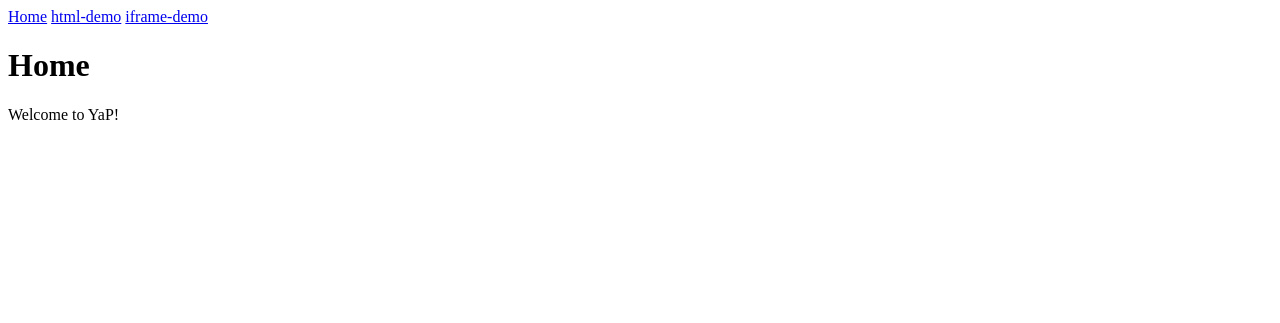
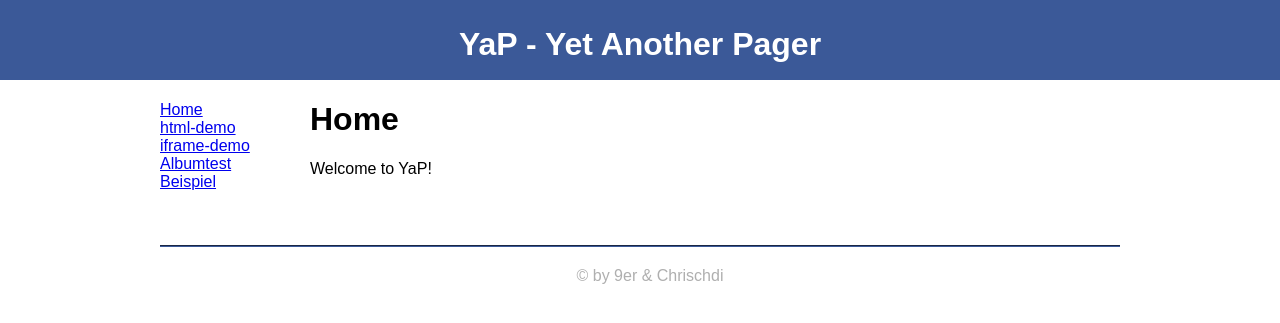
Before and after one commit to chrischdi/YaP, a PHP site: page / in a window 1280 px wide. Shown: the top 323 px of the page. Run offline with PHP 8.4, Linux system fonts and the light colour scheme.

Commit message:
Added inc/adminbrowser: a filebrowser for the backend, to upload photos, etc. ATTENTION: Still under construction! Added inc/plugins/album.php: a Album Plugin for pages. Not final! Done some fixes. New Preview in index.php!

```diff
--- a/inc/adminnav.php
+++ b/inc/adminnav.php
@@ -16,6 +16,7 @@ class AdminNav extends Nav{
 			$this->sitemap[] = array("general", "general");
 			$this->sitemap[] = array("page", "pages");
 			$this->sitemap[] = array("user", "users");
+			$this->sitemap[] = array("browser", "browser");
 		}
 		$this->sitemap[] = array("logout", "logout");
 		$this->itemcounter = 0;
--- a/inc/adminpanel.php
+++ b/inc/adminpanel.php
@@ -14,6 +14,7 @@ include("inc/adminlogin.php");
 include("inc/admingeneral.php");
 include("inc/adminpage.php");
 include("inc/adminuser.php");
+include("inc/adminbrowser.php");
 
 
 class AdminPanel {
@@ -79,6 +80,9 @@ class AdminPanel {
 			case "general":
 				$this->page = &new AdminGeneral($db);
 				break;
+			case "browser":
+				$this->page = &new AdminBrowser($db);
+				break;
 			default:
 				$this->page = &new AdminLogin($db);
 				break;
--- a/inc/db.php
+++ b/inc/db.php
@@ -82,7 +82,7 @@ class Db {
 		if(isset($content)) {
 			$main = $content->getElementsByTagName('main')->item(0)->nodeValue;
 			$type = $content->getElementsByTagName('type')->item(0)->nodeValue;
-			return $PLUGINS[$type]->getBody($main);
+			return $PLUGINS[$type]->getBody($main, $id);
 		}
 		else return "Fehler in getPageBody()";
 	}
--- a/inc/dbwrite.php
+++ b/inc/dbwrite.php
@@ -106,7 +106,7 @@ class DbWrite extends Db {
 	}
 
     function setContentMain($id, $string){
-        $this->setNodeCData($id, $string, 'main');
+        $this->setNodeCData($id, stripslashes($string), 'main');
 	}
 
     // setter for website information
--- /dev/null
+++ b/inc/plugins/album.php
@@ -0,0 +1,74 @@
+<?php
+
+// "plugin" for albums
+
+class AlbumPlugin {
+
+    var $maxLength = "250"; //in pixels
+
+    function getLongerSide($width, $height) {
+        if($width > $height) return "w";
+        elseif($height > $width) return "h";
+        else return false;
+    }
+
+    function getPaddings($width, $height) {
+        if($this->getLongerSide($width, $height) == "w") {
+            $Paddings = ($this->maxLength - round($height / $width * $this->maxLength)) / 2;
+            return $Paddings."px 0px";
+        } else {
+            $Paddings = ($this->maxLength - round($width / $height * $this->maxLength)) / 2;
+            return "0px ".$Paddings."px";
+        }
+    }
+
+	function getBody($main, $id) {
+        $db = new Db();
+        $heading = $db->getPageTitle($id);
+        $ret = "<h1>".$heading."</h1>";
+	    if(is_dir($main)) {
+		    $handle = openDir($main);
+            while ($file = readdir($handle)) {
+                if(!is_dir($main."/".$file)){
+                    list($width, $height, $type, $attr) = getImageSize($main."/".$file);
+                    $style = "style=\"";
+                    if($this->getLongerSide($width, $height) == "w") $style .= "width";
+                    else $style .= "height";
+                    $style .= ": ".$this->maxLength."px; ";
+                    $style .= "padding: ".$this->getPaddings($width, $height)."; \"";
+                    $ret .= "<div style=\"";
+                    $ret .= "height: ".$this->maxLength."px;";
+                    $ret .= "float:left;";
+                    $ret .= "margin:5px;";
+                    $ret .= "\">\n";
+                    $ret .= "<img ".$style."src=\"".$main."/".$file."\"></img>\n";
+                    $ret .= "</div>\n";
+                }
+            }
+        } else {
+            $ret .= "<h2>ERROR:</h2>";
+            $ret .= "<p>The Path given is not a valid Directory.</p>";
+            $ret .= "<p>Check the entry in the Admin Panel!</p>";
+        }
+		return $ret;
+	}
+
+	function getHead($main) {
+		return;
+	}
+
+	function getMain($post) {
+		return $post['album-url'];
+	}
+
+	function getEditorHead($main) {
+		return;
+	}
+
+	function getEditorBody($main) {
+		return "<h2>Album URL</h2><input type=\"text\" name=\"album-url\" value=\"".$main."\"><br>\n";
+	}
+}
+
+// add plugin-object
+$PLUGINS["album"] = new AlbumPlugin();
--- a/inc/plugins/html.php
+++ b/inc/plugins/html.php
@@ -76,7 +76,7 @@ class HtmlPlugin {
 			$ret .= "tinyMCE.init({\n";
 			$ret .= "	theme : \"advanced\",\n";
 			$ret .= "	mode : \"textareas\",\n";
-			$ret .= "   plugins : \"fullpage\,template,advimage,\",\n";
+			$ret .= "   plugins : \"template,advimage,\",\n";
 			$ret .= $this->getTMCEinitaddition();
 			$ret .= "   theme_advanced_statusbar_location : \"bottom\",\n";
 			$ret .= "   theme_advanced_resizing : true,\n";
--- a/index.php
+++ b/index.php
@@ -5,25 +5,99 @@
 ** It uses xml-files to save it's content.
 ** We are aviable on http://github.com/chrischdi/YaP
 -->
-
 <html>
 <head>
+<style type="text/css">
+
+html, body {
+	height: 100%;
+	margin: 0;
+	padding: 0;
+	font-family: sans-serif,verdana;
+}
+
+#headbar {
+	background-color:#3B5998;
+	height: 80px;
+	width:100%
+	left: 0;
+}
+
+#wrapper {
+	margin: -80px auto 0 auto;
+	width: 960px;
+}
+
+#header {
+	text-align: center;
+	height: 80px;
+	width: 960px;
+	color: #ffffff;
+}
+
+#header div {
+	padding: 5px;
+}
+
+#main {
+	margin: 10px 0;
+	width: 960px;
+	border-bottom: 2px groove #3B5998;
+}
+
+#nav {
+	width: 150px;
+	float: left;
+}
+
+#content {
+	width: 810px;
+	margin-left: 150px;
+}
+
+p {
+	margin: 4px 0;
+}
+
+#footer {
+	color: #afafaf;
+	width: 960px;
+	height: 40px;
+	padding: 10px;
+	text-align: center;
+}
+
+#footer span {
+	margin: 0 10px 0 10px;
+}
+
+#nav a {
+    display: block;
+}
 <?php
 include "inc/cms.php";
 ?>
+</style>
 <title><?php $cms->website->title(); ?> - <?php $cms->page->title(); ?></title>
-
 </head>
 <body>
-<div>
-<?php
-$cms->nav->menu();
-?>
-</div>
-<div>
-<?php
-$cms->page->body();
-?>
+<div id="headbar"></div>
+<div id="wrapper">
+	<div id="header"><div><h1>YaP - Yet Another Pager</h1></div></div>
+	<div id="main">
+		<div id="nav">
+		    <?php
+            $cms->nav->menu();
+            ?>
+		</div>
+		<div id="content">
+		    <?php $cms->page->body(); ?>
+		<div style="clear: both;">&nbsp;</div>
+		<br/>&nbsp;
+		</div>
+
+	</div>
+	<div id="footer">&copy; by 9er & Chrischdi</div>
 </div>
 </body>
 </html>
--- a/xml/db.xml
+++ b/xml/db.xml
@@ -24,4 +24,12 @@
 		<author><![CDATA[someone else]]></author>
 		<main><![CDATA[http://www.google.com/]]></main>
 	</content>
-</database>
+<content xml:id="a1287614864" restriction="" visible="true"><title><![CDATA[Albumtest]]></title><author><![CDATA[YaP]]></author><type>album</type><main><![CDATA[img/user]]></main></content><content xml:id="a1287692800" restriction="" visible="true"><title><![CDATA[Beispiel]]></title><author><![CDATA[YaP]]></author><type>html</type><main><![CDATA[<h2>Lorem ipsum dolor</h2>
+<p>Lorem ipsum dolor sit amet, consectetuer adipiscing elit. Aenean&nbsp; commodo ligula eget dolor. Aenean massa. Cum sociis natoque penatibus et&nbsp; magnis dis parturient montes, nascetur ridiculus mus.</p>
+<p>Donec quam felis, ultricies nec, pellentesque eu, pretium quis,&nbsp; sem. Nulla consequat massa quis enim. Donec pede justo, fringilla vel,&nbsp; aliquet nec, vulputate eget, arcu.</p>
+<p>In enim justo, rhoncus ut, imperdiet a, venenatis vitae, justo.&nbsp; Nullam dictum felis eu pede mollis pretium. Integer tincidunt. Cras&nbsp; dapibus. Vivamus elementum semper nisi. Aenean vulputate eleifend&nbsp; tellus. Aenean leo ligula, porttitor eu, consequat vitae, eleifend ac,&nbsp; enim. Aliquam lorem ante, dapibus in, viverra quis, feugiat a,</p>
+<h2>Sed ut persp</h2>
+<p>Lorem ipsum dolor sit amet, consectetuer adipiscing elit. Aenean&nbsp; commodo ligula eget dolor. Aenean massa. Cum sociis natoque penatibus et&nbsp; magnis dis parturient montes, nascetur ridiculus mus. Donec quam felis,&nbsp; ultricies nec, pellentesque eu, pretium quis, sem. Nulla consequat&nbsp; massa quis enim.</p>
+<p><img title="ASD" src="img/user/ist2_1467219-mp3-player.jpg" alt="test" width="380" height="253" />Donec pede justo, fringilla vel, aliquet nec, vulputate eget,&nbsp; arcu. In enim justo, rhoncus ut, imperdiet a, venenatis vitae, justo.&nbsp; Nullam dictum felis eu pede mollis pretium. Integer tincidunt. Cras&nbsp; dapibus. Vivamus elementum semper nisi. Aenean vulputate eleifend&nbsp; tellus.</p>
+<p>Aenean leo ligula, porttitor eu, consequat vitae, eleifend ac,&nbsp; enim. Aliquam lorem ante, dapibus in, viverra quis, feugiat a, tellus.&nbsp; Phasellus viverra nulla ut metus varius laoreet. Quisque rutrum. Aenean&nbsp; imperdiet. Etiam ultricies nisi vel augue. Curabitur ullamcorper&nbsp; ultricies nisi.</p>
+<p>Nam eget dui. Etiam rhoncus. Maecenas tempus, tellus eget&nbsp; condimentum rhoncus, sem quam semper libero, sit amet adipiscing sem&nbsp; neque sed ipsum. Nam quam nunc, blandit vel, luctus pulvinar, hendrerit&nbsp; id, lorem. Maecenas nec odio et ante tincidunt tempus. Donec vitae&nbsp; sapien ut libero venenatis faucibus. Nullam quis ante. Etiam sit amet&nbsp; orci eget eros faucibus tincidunt. Duis leo. Sed fringilla mauris sit&nbsp; amet nibh. Donec sodales sagittis magna. Sed consequat, leo eget&nbsp; bibendum sodales, augue velit cursus nunc,</p>]]></main></content></database>
```
Also changed, not shown: inc/adminbrowser.php (added, +85 -0 lines), inc/adminpage.php (+6 -4 lines).
